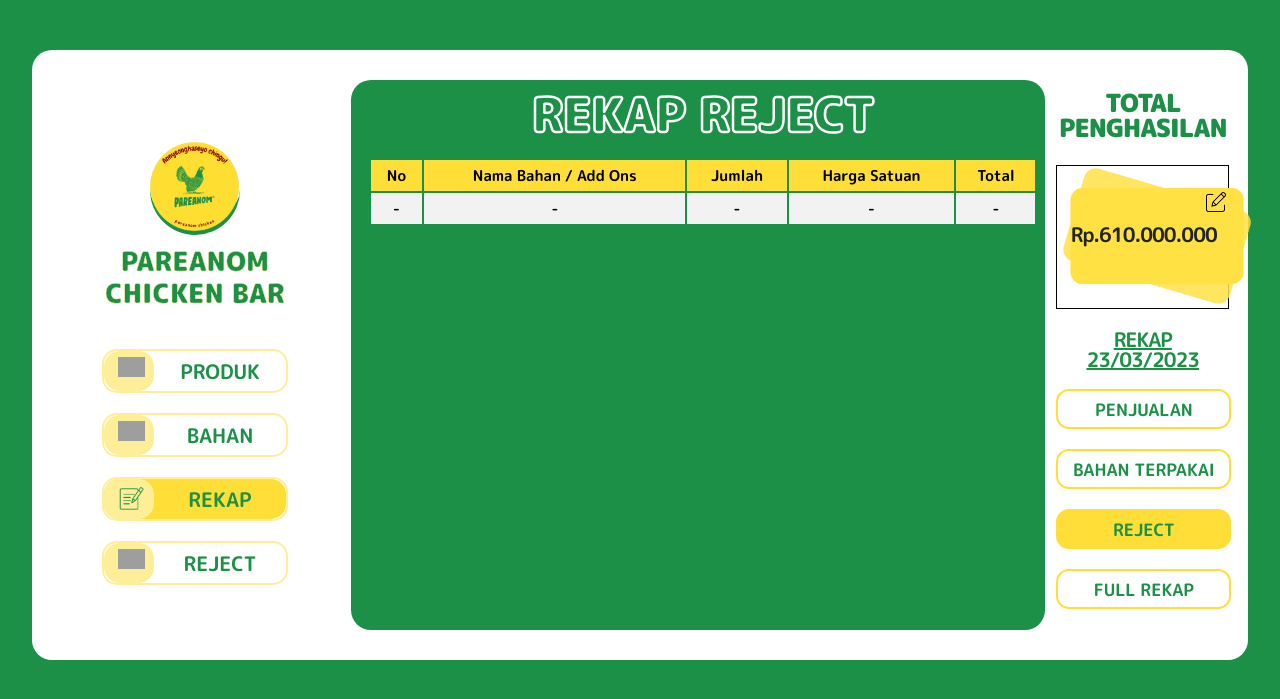
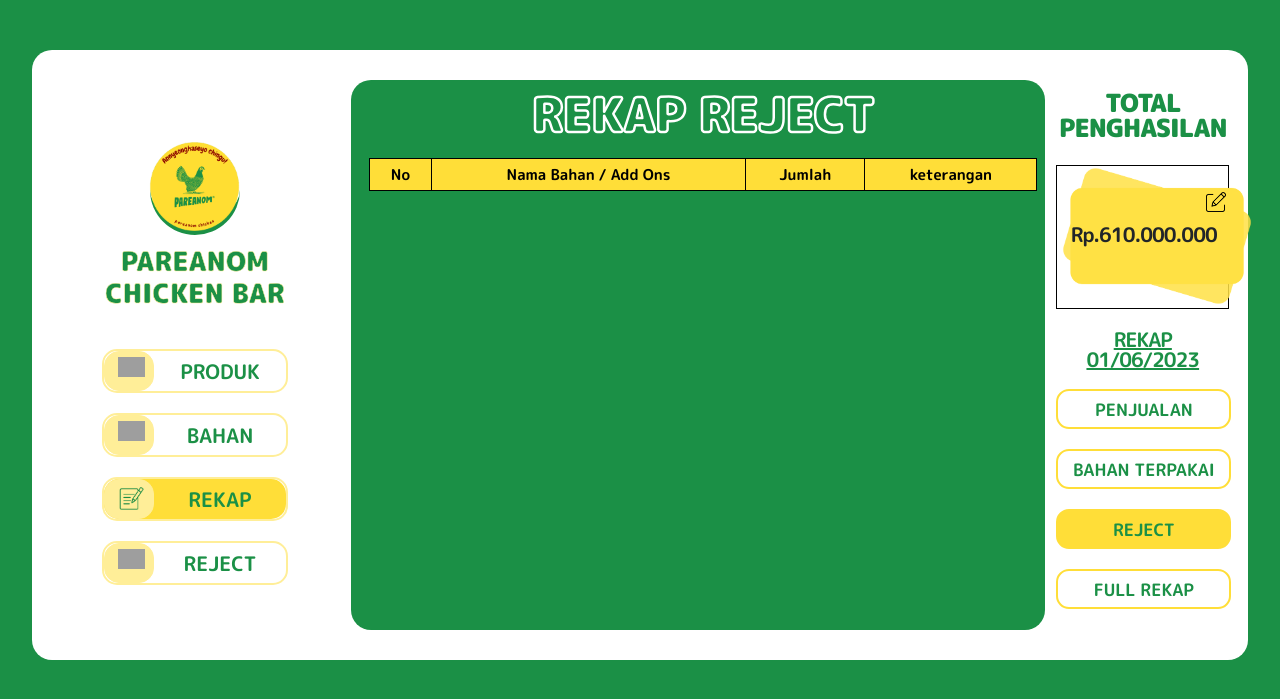
Before and after one commit to AbdanulIkhlas/pareanom, a PHP site: page /reject.php in a window 1280 px wide. Shown: the top 699 px of the page. Run offline with PHP 8.4, Linux system fonts and the light colour scheme; data comes from the database, SQL or seed files in the repository; tables that the repository leaves empty hold one stand-in row (values such as "Sample post"); lists and menus that the app fills with data are empty; grey boxes are pictures that could not be loaded.

Commit message:
menambahkan Back end pada full rekap bagian reject dan rekap bagian reject

```diff
--- a/assets/styles/reject.css
+++ b/assets/styles/reject.css
@@ -275,17 +275,17 @@ article .tabel table {
   font-weight: bold;
   letter-spacing: 0;
   -webkit-text-stroke: 0 transparent;
-  background-color: white;
+  background-color: #ff4434;
 }
 
 article .tabel table th {
-  border: 2px solid #1b9046;
+  border: 1px solid black;
   background-color: #ffde38;
 }
 
 article .tabel table td {
-  border-left: 2px solid #1b9046;
-  border-right: 2px solid #1b9046;
+  border-left: 1px solid black;
+  border-right: 1px solid black;
 }
 
 section .kanan {
--- a/bahanTerpakai.php
+++ b/bahanTerpakai.php
@@ -75,7 +75,7 @@
             </thead>
 
             <?php
-            // date_default_timezone_set('Asia/Jakarta');
+            date_default_timezone_set('Asia/Jakarta');
             $tanggalSekarang = date("d/m/Y");
             $tanggalDB = date("Y-m-d");
             include('database.php');
--- a/reject.php
+++ b/reject.php
@@ -71,20 +71,36 @@
                 <th scope="col">No</th>
                 <th scope="col">Nama Bahan / Add Ons</th>
                 <th scope="col">Jumlah</th>
-                <th scope="col">Harga Satuan</th>
-                <th scope="col">Total</th>
+                <th scope="col">keterangan</th>
               </tr>
             </thead>
 
-            <tbody>
-              <tr>
-                <td>-</td>
-                <td>-</td>
-                <td>-</td>
-                <td>-</td>
-                <td>-</td>
-              </tr>
-            </tbody>
+            <?php
+            date_default_timezone_set('Asia/Jakarta');
+            $tanggalSekarang = date("d/m/Y");
+            $tanggalDB = date("Y-m-d");
+            include('database.php');
+
+            $sql = "SELECT bahan_baku.nama_bahan, SUM(reject.jumlah_reject) AS jumlah_reject, reject.keterangan FROM reject INNER JOIN produk_terjual ON reject.id_produk_terjual = produk_terjual.id_produk_terjual INNER JOIN bahan_baku ON produk_terjual.id_bahan_baku = bahan_baku.id_bahan_baku WHERE reject.tanggal_reject = '$tanggalDB' GROUP BY reject.id_produk_terjual, reject.keterangan";
+            $query = mysqli_query($connect, $sql);
+
+            $id = 1;
+
+            while ($data = mysqli_fetch_array($query)) {
+
+            ?>
+
+              <tbody>
+                <tr>
+                  <td style="color: white;"><?php echo $id ?></td>
+                  <td style="color: white;"><?php echo $data['nama_bahan'] ?></td>
+                  <td style="color: white;"><?php echo $data['jumlah_reject'] ?></td>
+                  <td style="color: white;"><?php echo $data['keterangan'] ?></td>
+                </tr>
+              </tbody>
+
+            <?php $id++;
+            } ?>
 
           </table>
         </div>
@@ -115,7 +131,7 @@
 
           <div class="menu-kanan">
 
-            <ul class="mb-3">REKAP 23/03/2023</ul>
+            <ul class="mb-3">REKAP <?php echo $tanggalSekarang ?></ul>
 
             <ul class="mb-3">
               <li><a href="halamanRekap.php"><button>PENJUALAN</button></a></li>
```
Also changed, not shown: fullRekap.php (+23 -8 lines).
